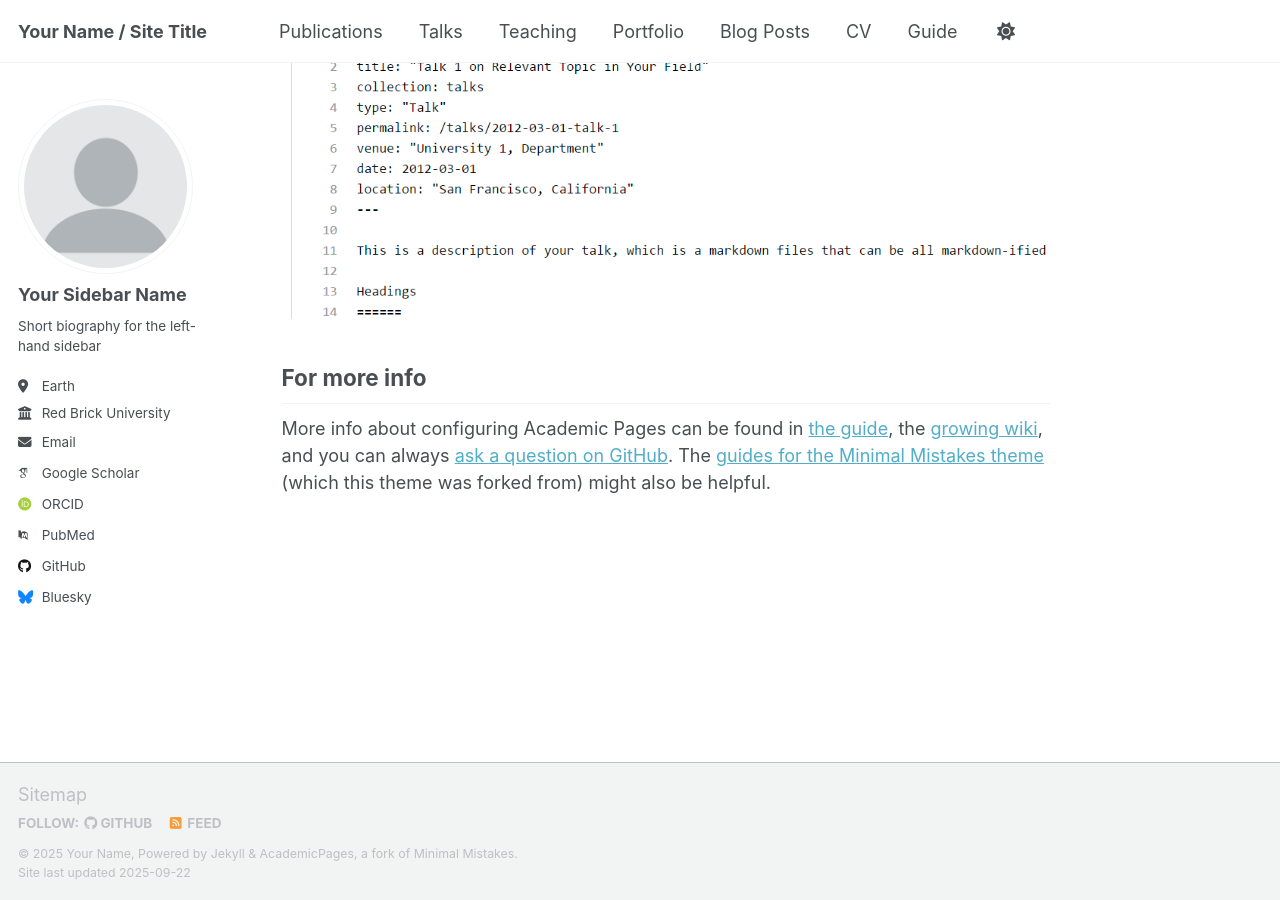
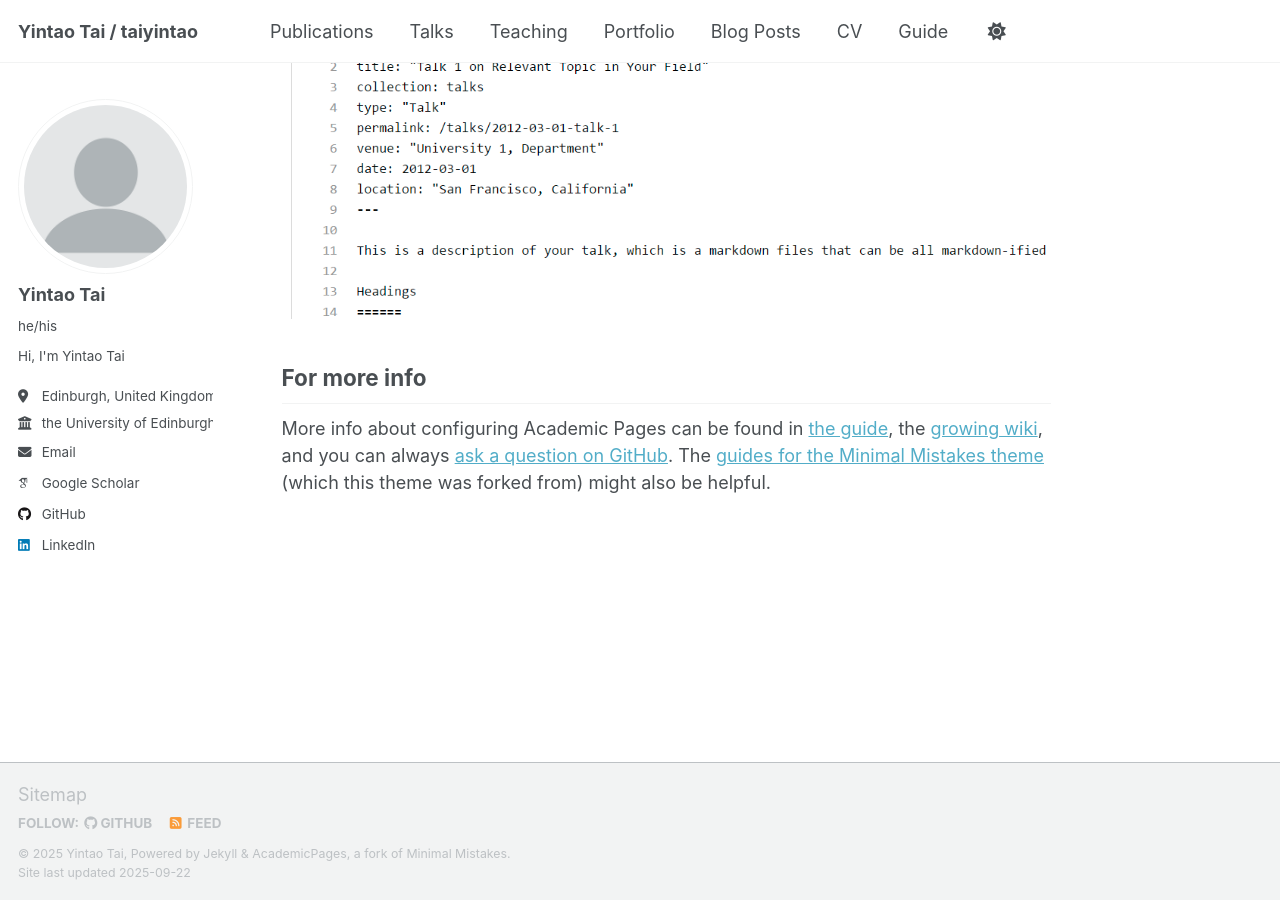
Before and after one commit to TYTTYTTYT/TYTTYTTYT.github.io, a Jekyll site: the page built from _pages/about.md, in a window 1280 px wide and 900 px high, scrolled down 2880 px. Built offline with Jekyll 4.4.1, drawn with Linux system fonts in a browser that asks for light colours; some web fonts are replaced; a script that is not in the unit is left out.

Commit message:
Update _config.yml for base info

```diff
--- a/_config.yml
+++ b/_config.yml
@@ -9,14 +9,14 @@
 # Basic Site Settings
 locale                   : "en-US"
 site_theme               : "default" # Currently available options are "default", "air"
-title                    : "Your Name / Site Title"
+title                    : "Yintao Tai / taiyintao"
 title_separator          : "-"
-name                     : &name "Your Name"
-description              : &description "Your Name's academic portfolio"   # Update this with a general description of your site, this is the default if not overridden by a page
-url                      : https://academicpages.github.io # The base hostname & protocol for your site e.g. "https://[your GitHub username].github.io",
+name                     : &name "Yintao Tai"
+description              : &description "Yintao Tai's info"   # Update this with a general description of your site, this is the default if not overridden by a page
+url                      : https://taiyintao.me # The base hostname & protocol for your site e.g. "https://[your GitHub username].github.io",
                                                            # or if you already have some other page hosted on Github then use "https://[your GitHub username].github.io/[Your Repo Name]"
 baseurl                  : "" # the subpath of your site, e.g. "/blog"
-repository               : "academicpages/academicpages.github.io"
+repository               : "tyttyttyt/tyttyttyt.github.io"
 
 # Site Author - The following control what appear as part of the author content on the side bar.
 #               If a field is blank the icon and link will not appear, otherwise it will be shown.
@@ -24,23 +24,23 @@ repository               : "academicpages/academicpages.github.io"
 author:
   # Biographic information
   avatar           : "profile.png"
-  name             : "Your Sidebar Name"
-  pronouns         : # example: "she/her"
-  bio              : "Short biography for the left-hand sidebar"
-  location         : "Earth"
-  employer         : "Red Brick University"
+  name             : "Yintao Tai"
+  pronouns         : "he/his" # example: "she/her"
+  bio              : "Hi, I'm Yintao Tai"
+  location         : "Edinburgh, United Kingdom"
+  employer         : "the University of Edinburgh"
   uri              : # URL
-  email            : "none@example.org"
+  email            : "tai.yintao@gmail.com"
 
   # Academic websites
   academia         : # URL
   arxiv            : # URL - Update with the correct link to your profile
-  googlescholar    : "https://scholar.google.com/citations?user=PS_CX0AAAAAJ"
+  googlescholar    : "https://scholar.google.com/citations?hl=en&user=4MQrBqsAAAAJ"
   inspire-hep      : # URL
   impactstory      : # URL
-  orcid            : "http://orcid.org/yourorcidurl"
+  orcid            :
   semantic         : # URL
-  pubmed           : "https://www.ncbi.nlm.nih.gov/pubmed/?term=john+snow"
+  pubmed           :
   researchgate     : # URL
   scopus           : # URL
 
@@ -48,13 +48,13 @@ author:
   bitbucket        : # Username - Update with your username on the site
   codepen          : # Username
   dribbble         : # Username
-  github           : "academicpages"
+  github           : "tyttyttyt"
   kaggle           : # Username
   stackoverflow    : # User number or user number and name (i.e., use "1" or "1/jeff-atwood")
 
   # Social media
   artstation       : # Username
-  bluesky          : "bsky.app" # Replace this with you Bluesky username
+  bluesky          : # Replace this with you Bluesky username
   facebook         : # Username
   flickr           : # Username
   foursquare       : # Username
@@ -63,7 +63,7 @@ author:
   keybase          : # Username
   instagram        : # Username
   lastfm           : # Username
-  linkedin         : # Username
+  linkedin         : "yintao-tai"
   mastodon         : # URL
   medium           : # URL
   pinterest        : # Username
```
